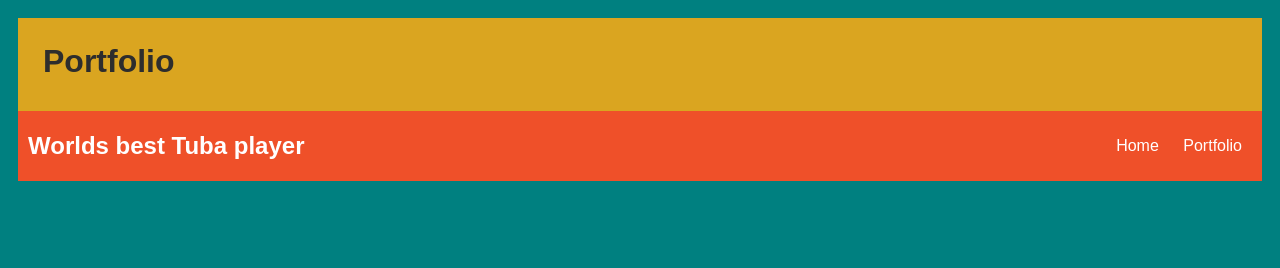
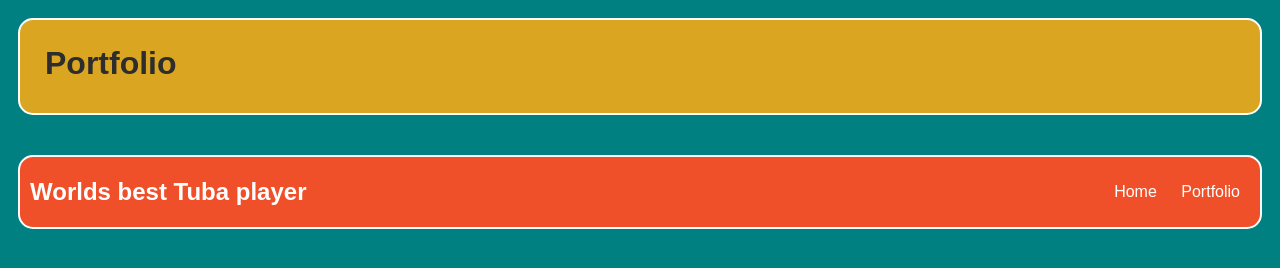
Before and after one commit to DavidRodrig/davidrodrig.github.io, a plain HTML site: page portfolio.html in a window 1280 px wide. Drawn offline with nearby package versions, Linux system fonts and the light colour scheme; no server answers.

Commit message:
style changes

```diff
--- a/portfolio.html
+++ b/portfolio.html
@@ -27,6 +27,9 @@
                 margin: 0 auto;
                 display: flex;
                 padding: 10px;
+                border: 2px solid;
+                border-radius: 15px;
+                border-color: white;
             }
             nav header {
                 display: flex;
@@ -49,11 +52,19 @@
             /* main container area beneath menu */
             main {
                 background: rgb(218,165,32);
+                margin-bottom: 40px;
                 display: flex;
+                border: 2px;
+                border-radius: 15px;
+                border-style: solid;
+                border-color: white;
             }
+
             .content {
                 flex: 1;
                 padding: 15px;
+                /*border: 1px solid white;*/
+                /*border-radius: 15px;*/
             }
 
             /* portfolio styles */
```
Also changed, not shown: index.html (+6 -0 lines).
